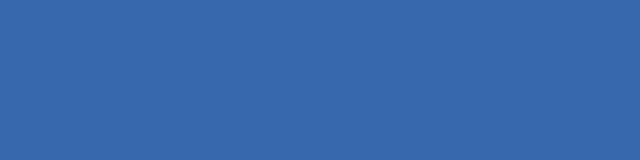
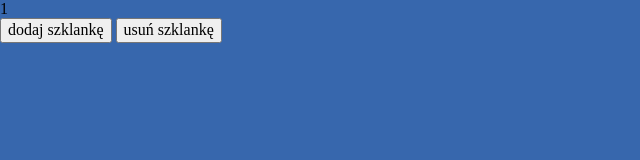
Before and after one commit to mariuszderda/hydrapp, a website: page src/content/index.html in a window 1280 px wide. Shown: the whole page, without its empty margins (0-640 px from the left). Drawn offline with nearby package versions, Linux system fonts and the light colour scheme; files that its build step writes are made by us from their sources.

Commit message:
feat: add html content

```diff
--- a/src/content/index.html
+++ b/src/content/index.html
@@ -33,7 +33,13 @@
     <link rel="stylesheet" href="css/main.css" />
   </head>
   <body>
-
+    <main class="main">
+      <div class="counter">
+        <span class="counter__number">1</span>
+      </div>
+    <button class="btn btn--add">dodaj szklankę</button>
+    <button class="btn btn--remove">usuń szklankę</button>
+    </main>
 
     <script src="js/main.js"></script>
   </body>
```
Also changed, not shown: src/assets/img/water-glass.svg (added).
